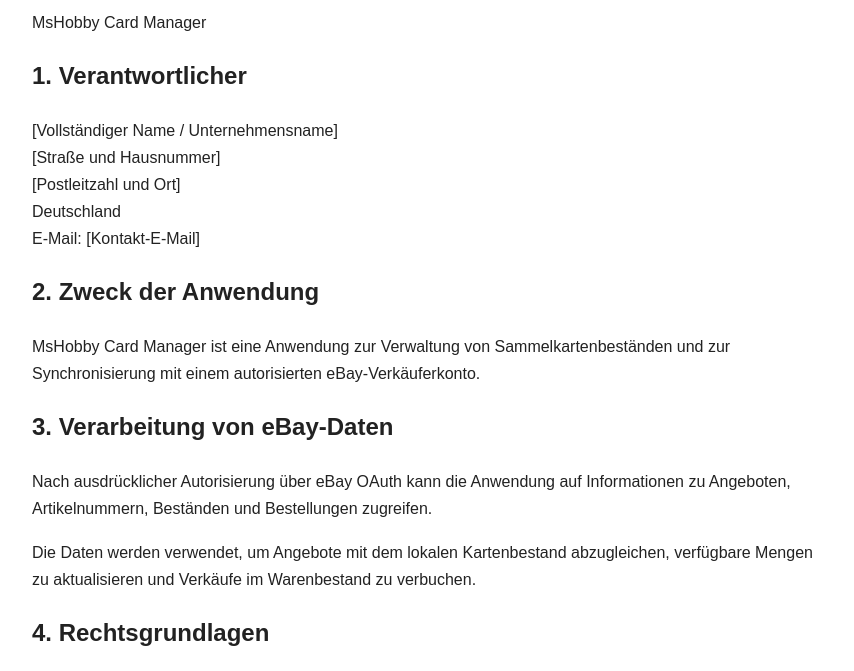
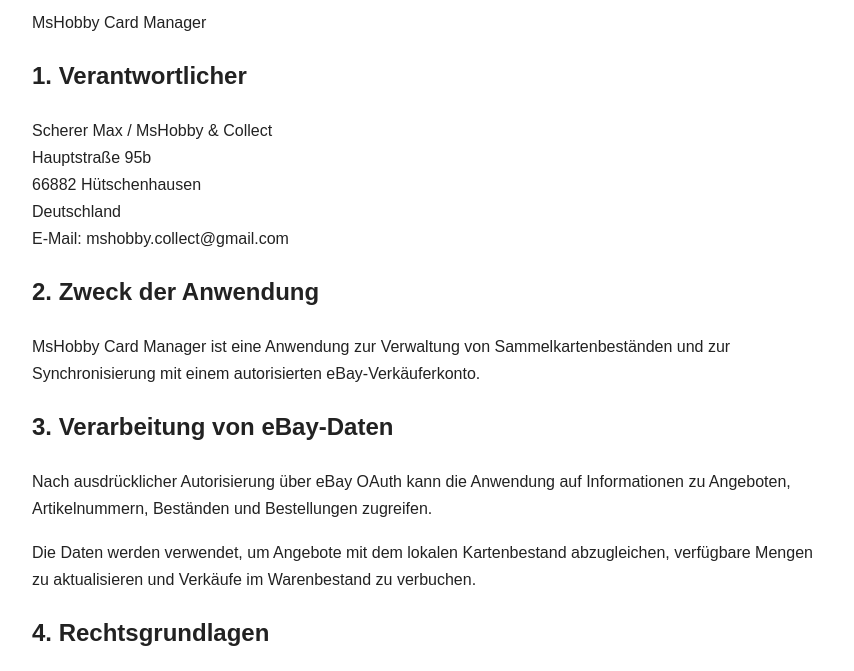
Before and after one commit to mshobby-collect/mshobby-privacy, a plain HTML site: page index.html in a window 1280 px wide. Shown: the part 107-778 px from the top of the page, without its empty margins (208-1062 px from the left). Drawn offline with Linux system fonts and the light colour scheme.

Commit message:
Update index.html

```diff
--- a/index.html
+++ b/index.html
@@ -23,11 +23,11 @@
 
   <h2>1. Verantwortlicher</h2>
   <p>
-    [Vollständiger Name / Unternehmensname]<br>
-    [Straße und Hausnummer]<br>
-    [Postleitzahl und Ort]<br>
+    Scherer Max / MsHobby & Collect<br>
+    Hauptstraße 95b<br>
+    66882 Hütschenhausen<br>
     Deutschland<br>
-    E-Mail: [Kontakt-E-Mail]
+    E-Mail: mshobby.collect@gmail.com
   </p>
 
   <h2>2. Zweck der Anwendung</h2>
@@ -109,7 +109,7 @@
   <h2>10. Kontakt</h2>
   <p>
     Bei Datenschutzfragen wenden Sie sich an:<br>
-    [Kontakt-E-Mail]
+    mshobby.collect@gmail.com
   </p>
 
   <p>Stand: Oktober 2026</p>
```
